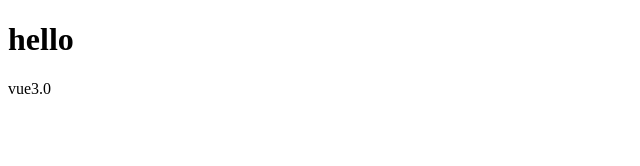
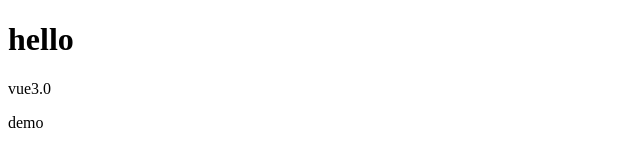
Before and after one commit to gejinfu/gitTest, a plain HTML site: page index.html in a window 1280 px wide. Shown: the full height of the page, 0-640 px from the left. Drawn offline with Linux system fonts and the light colour scheme.

Commit message:
第二次提交

```diff
--- a/index.html
+++ b/index.html
@@ -7,5 +7,6 @@
 	<body>
 		<h1>hello</h1>
 		<p>vue3.0</p>
+		<span>demo</span>
 	</body>
 </html>
```
